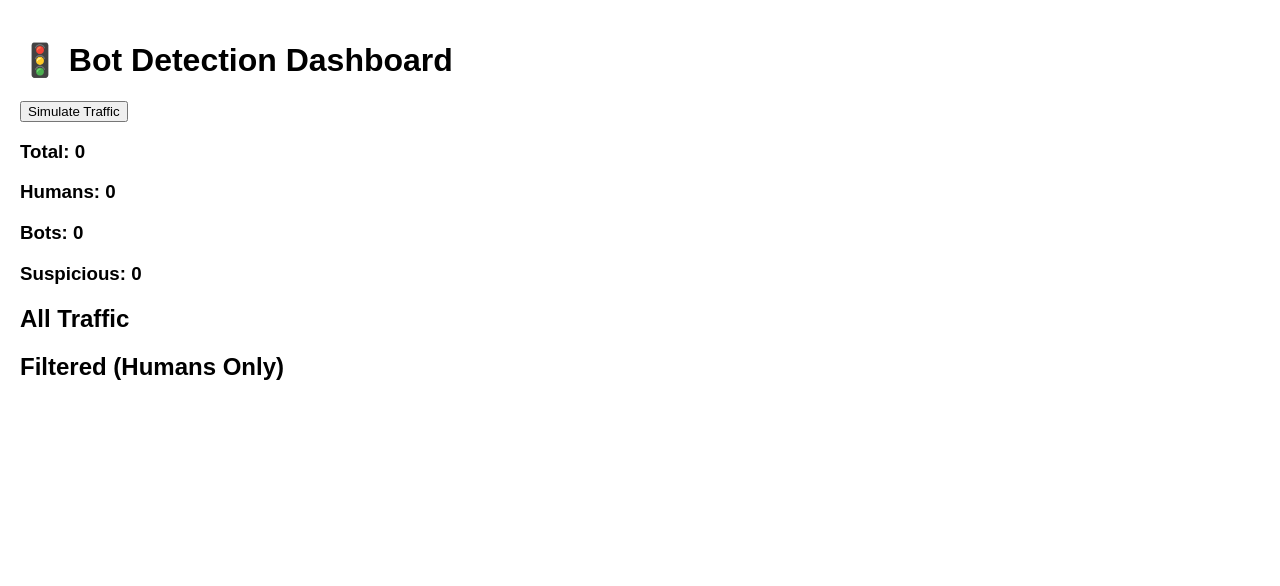
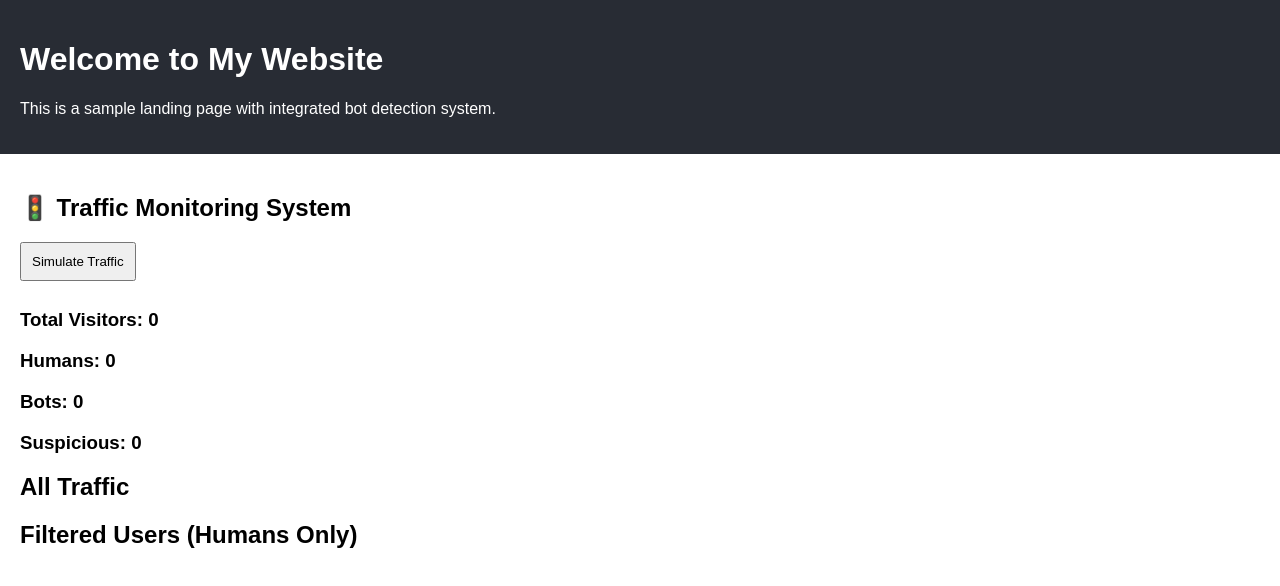
Before and after one commit to jagritiiii/bot-dashboard, a React (Create React App) app: page / in a window 1280 px wide. Shown: the top 586 px of the page. Built offline with nearby package versions, Linux system fonts and the light colour scheme.

Commit message:
updated landing page + filtering

```diff
--- a/src/App.js
+++ b/src/App.js
@@ -13,6 +13,7 @@ function App() {
 
       if (ua.toLowerCase().includes("bot")) type = "Bot";
       else if (ua.includes("Headless")) type = "Suspicious";
+      else type = "Human";
 
       temp.push({ userAgent: ua, type });
     }
@@ -25,14 +26,23 @@ function App() {
   const suspicious = data.filter(d => d.type === "Suspicious");
 
   return (
-    <div style={{ padding: "20px", fontFamily: "Arial" }}>
-      <h1>🚦 Bot Detection Dashboard</h1>
+    <div style={{ fontFamily: "Arial" }}>
 
-      <button onClick={generateTraffic}>
+      {/* Landing Page Section */}
+      <div style={{ padding: "20px", background: "#282c34", color: "white" }}>
+        <h1>Welcome to My Website</h1>
+        <p>This is a sample landing page with integrated bot detection system.</p>
+      </div>
+
+      {/* Bot Detection Section */}
+      <div style={{ padding: "20px" }}>
+        <h2>🚦 Traffic Monitoring System</h2>
+
+        <button onClick={generateTraffic} style={{ padding: "10px", marginBottom: "10px" }}>
           Simulate Traffic
         </button>
 
-      <h3>Total: {data.length}</h3>
+        <h3>Total Visitors: {data.length}</h3>
         <h3>Humans: {humans.length}</h3>
         <h3>Bots: {bots.length}</h3>
         <h3>Suspicious: {suspicious.length}</h3>
@@ -46,7 +56,7 @@ function App() {
           ))}
         </ul>
 
-      <h2>Filtered (Humans Only)</h2>
+        <h2>Filtered Users (Humans Only)</h2>
         <ul>
           {humans.map((d, i) => (
             <li key={i}>
@@ -56,10 +66,12 @@ function App() {
         </ul>
 
         {bots.length > 0 && (
-        <p style={{ color: "red" }}>
-          Bots detected → would be redirected/blocked
+          <p style={{ color: "red", marginTop: "10px" }}>
+            Bots detected → filtered / would be redirected
           </p>
         )}
+      </div>
+
     </div>
   );
 }
```
Lines whose indentation alone changed are shown as unchanged.
